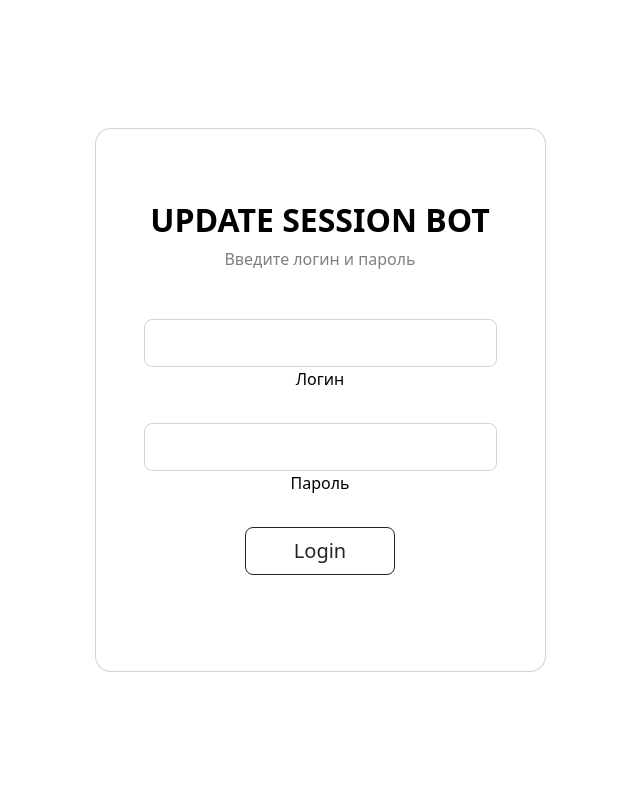
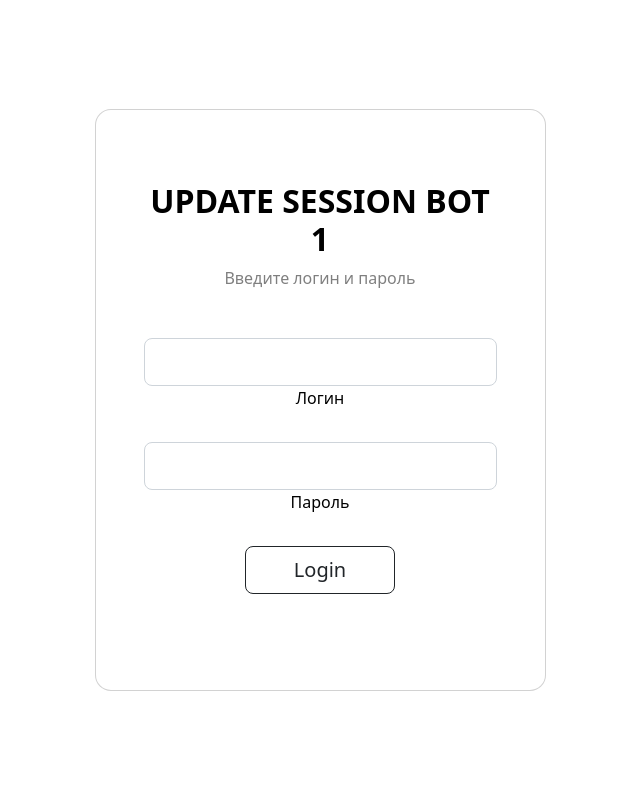
Before and after one commit to Maze21127/updateSessionBot, a Flask app: page /login in a window 1280 px wide. Shown: the whole page, without its empty margins (320-960 px from the left). Run offline with Flask 3, Linux system fonts and the light colour scheme; parts of the project's set-up code (start-up, migrations or seed data) failed here and were passed over.

Commit message:
add removing

```diff
--- a/app/templates/account.html
+++ b/app/templates/account.html
@@ -15,7 +15,7 @@
 <body>
 {% include 'navbar.html' %}
 <div class="container">
-    <h1 class="fw-bold text-center">Сайт номер 4</h1>
+    <h1 class="fw-bold text-center">Сайт номер 1</h1>
     {% if error %}
         <h3 class="fw-bold text-center">{{ error }}</h3>
     {% elif account %}
--- a/app/templates/login.html
+++ b/app/templates/login.html
@@ -11,7 +11,7 @@
       crossorigin="anonymous"
     />
     <link rel="stylesheet" type="text/css" href="static/css/styles.css">
-    <title>UpdateSessionBot 4</title>
+    <title>UpdateSessionBot 1</title>
 </head>
 <body>
 
@@ -26,7 +26,7 @@
 
             <div class="mb-md-5 mt-md-4">
 
-              <h2 class="fw-bold mb-2 text-uppercase">Update Session Bot</h2>
+              <h2 class="fw-bold mb-2 text-uppercase">Update Session Bot 1</h2>
               <p class="text-black-50 mb-5">Введите логин и пароль</p>
 
               <div class="form-outline form-dark mb-4">
```
